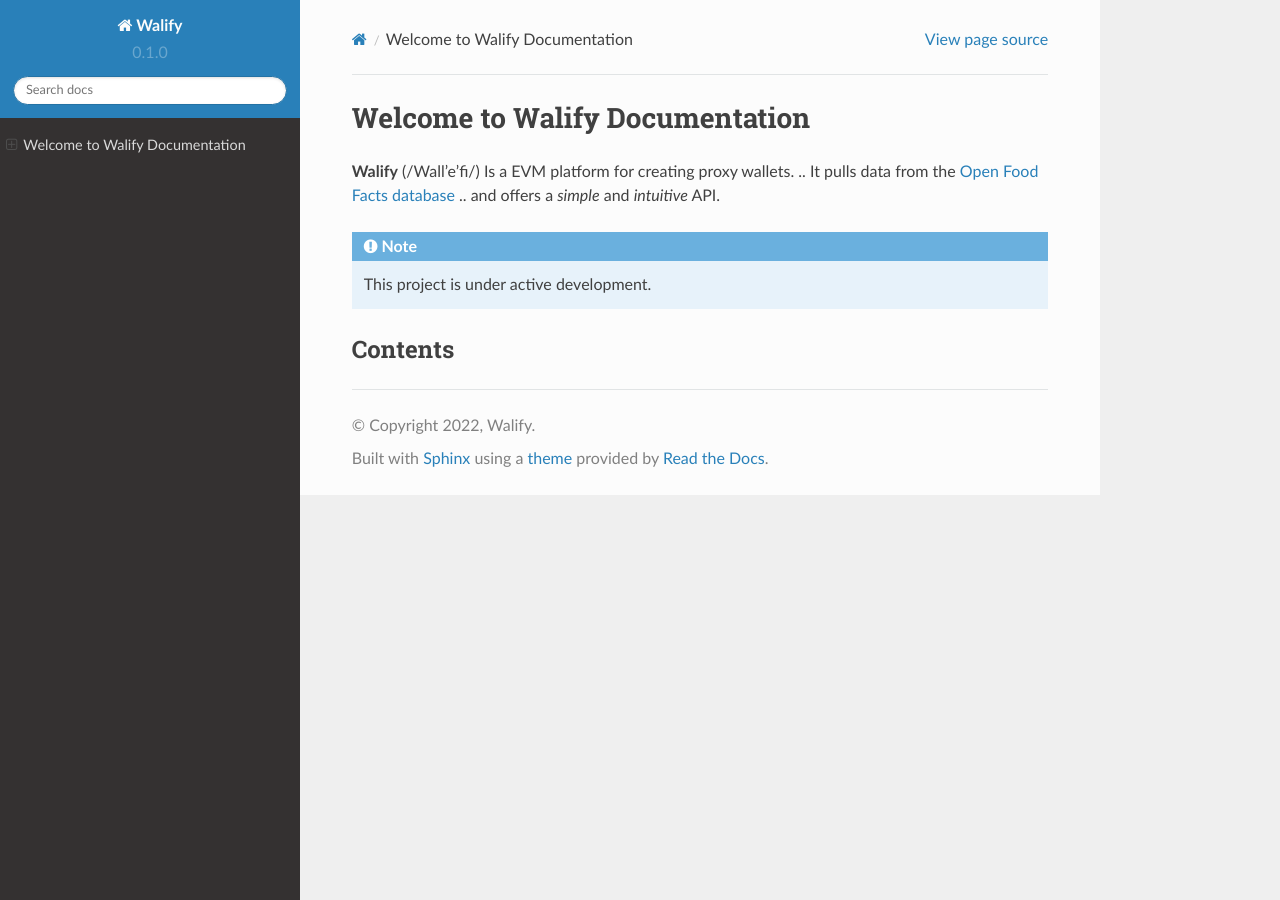
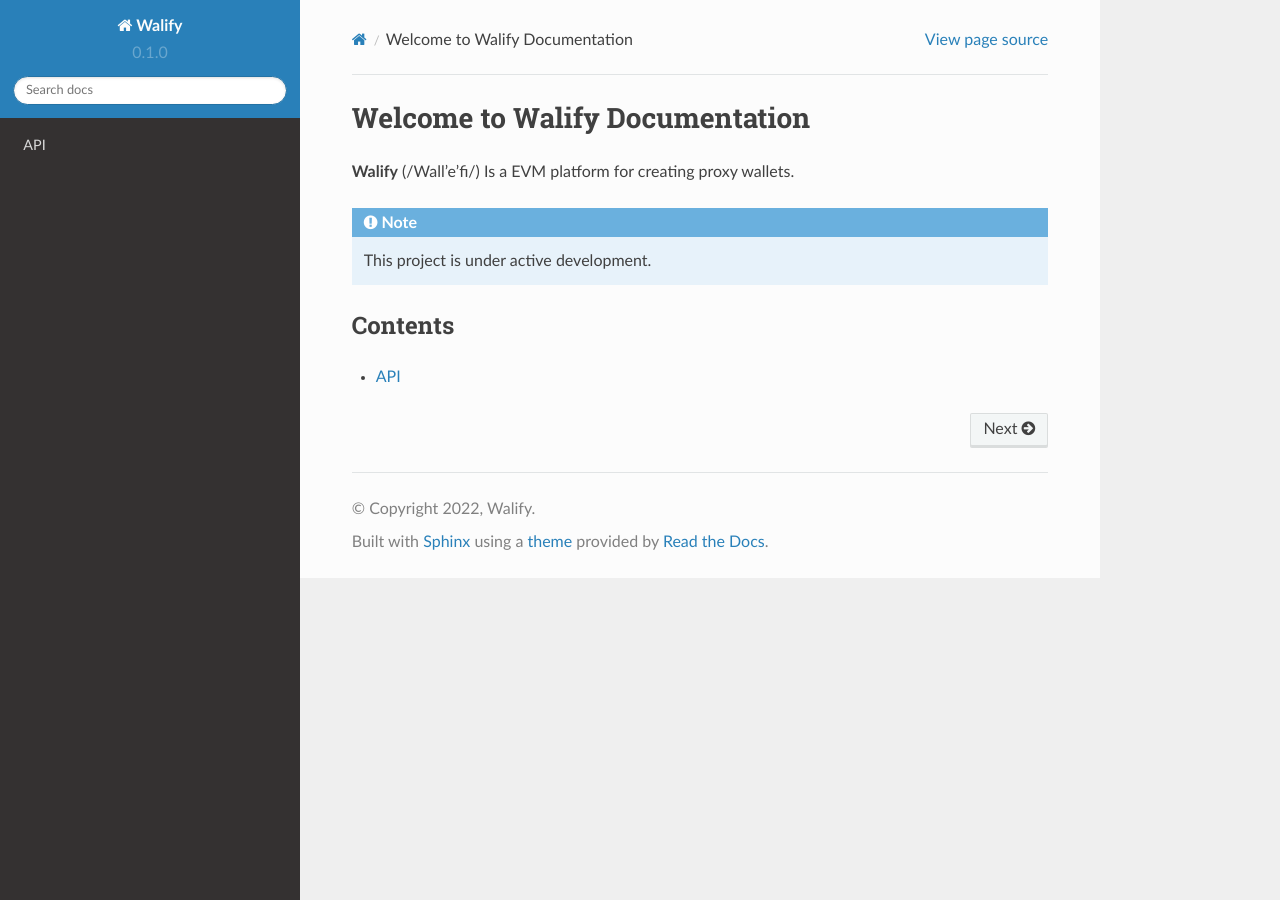
Before and after one commit to walifydev/docs, a Sphinx documentation site: the page built from docs/source/index.rst, in a window 1280 px wide. Built offline with Sphinx 7.4.7 and the Read the Docs theme 2.0.0, drawn with Linux system fonts in a browser that asks for light colours; pages that are not in the unit, such as notebooks, are missing from menus.

Commit message:
adding new title

```diff
--- a/docs/source/index.rst
+++ b/docs/source/index.rst
@@ -2,11 +2,7 @@
 ===================================
 
 **Walify** (/Wall'e'fi/) Is a EVM platform for creating proxy wallets.
-.. It pulls data from the `Open Food Facts database <https://world.openfoodfacts.org/>`_
-.. and offers a *simple* and *intuitive* API.
 
-.. Check out the :doc:`usage` section for further information, including
-.. how to :ref:`installation` the project.
 
 .. note::
 
@@ -18,3 +14,4 @@
 .. toctree::
 
    NFT example
+   api
```
